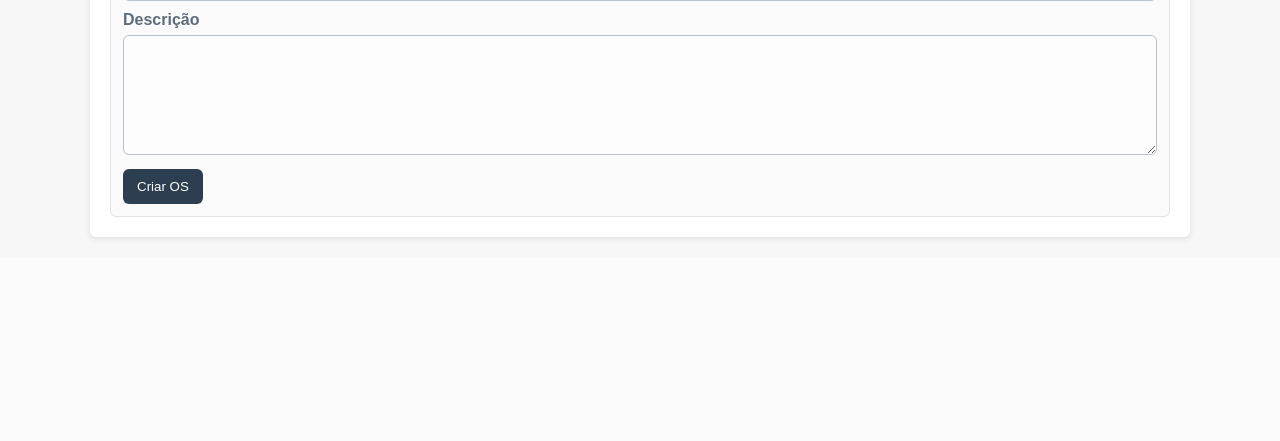
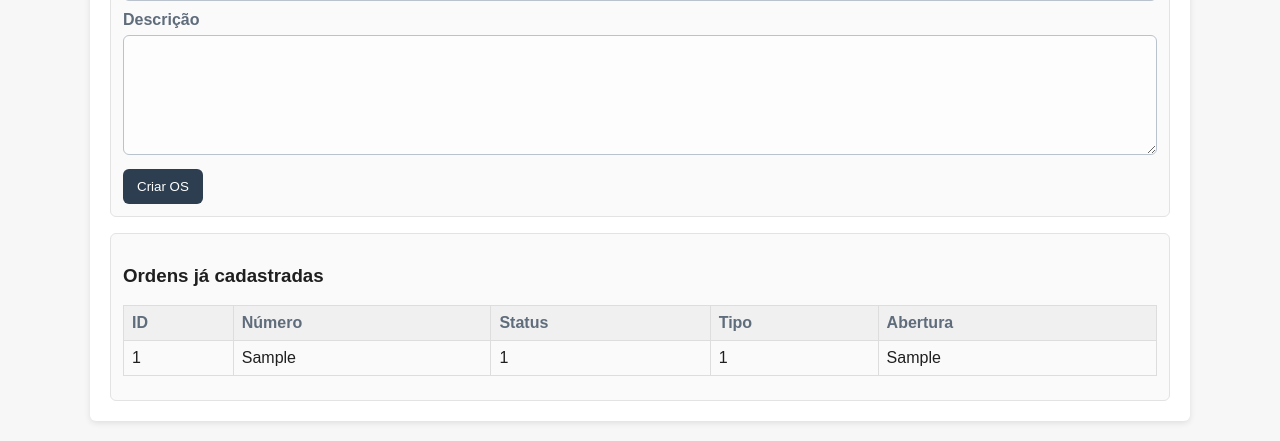
Before and after one commit to nayetdet/sigej, a Flask app: template resources/templates/os_form.html in a window 1280 px wide. Shown: the part 664-1105 px from the top of the page. Before the commit the page ends 904 px from the top, so only its background shows below. Run offline with Flask 3, Linux system fonts and the light colour scheme; the template is opened without the code that fills it: most values are stand-ins (such as "Sample title", 1, 10 or a date in 2020).

Commit message:
feat: adicionada possibilidade de ver os OS cadastrados na pagina de cadastro de OS

```diff
--- a/resources/templates/os_form.html
+++ b/resources/templates/os_form.html
@@ -65,4 +65,24 @@
 
   <button class="btn" type="submit">Criar OS</button>
 </form>
+
+<div class="card" style="margin-top:16px;">
+  <h3>Ordens já cadastradas</h3>
+  {% if ordens_existentes %}
+    <table>
+      <tr><th>ID</th><th>Número</th><th>Status</th><th>Tipo</th><th>Abertura</th></tr>
+      {% for os in ordens_existentes %}
+        <tr>
+          <td>{{ os.id }}</td>
+          <td>{{ os.numero_sequencial }}</td>
+          <td>{{ os.status_id }}</td>
+          <td>{{ os.tipo_os_id }}</td>
+          <td>{{ os.data_abertura }}</td>
+        </tr>
+      {% endfor %}
+    </table>
+  {% else %}
+    <p>Nenhuma OS cadastrada ainda.</p>
+  {% endif %}
+</div>
 {% endblock %}
--- a/src/sigej/routes/ordem_servico.py
+++ b/src/sigej/routes/ordem_servico.py
@@ -52,5 +52,6 @@ def nova_os():
         funcionarios=funcionarios,
         tipos_funcionarios=ServiceInstance.get_tipo_funcionario_service().listar(),
         setores=ServiceInstance.get_setor_service().listar(),
+        ordens_existentes=ServiceInstance.get_ordem_servico_service().listar(),
         today=date.today(),
     )
```
